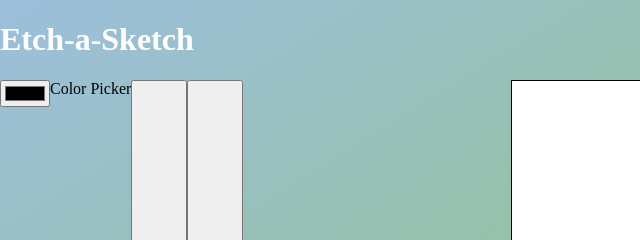
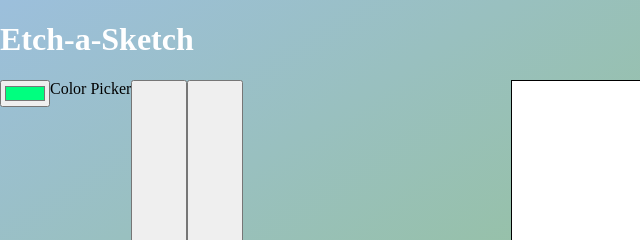
Before and after one commit to latsonj/etch-a-sketch, a plain HTML site: page index.html in a window 1280 px wide. Shown: the top 240 px of the page, 0-640 px from the left. Drawn offline with Linux system fonts and the light colour scheme.

Commit message:
Set default pen color

```diff
--- a/index.html
+++ b/index.html
@@ -15,7 +15,7 @@
     <div class="main-container container section">
 
       <div class="menu menu-list div-item"></div>
-        <input type="color" id="color-picker"><label class="text" for="color-picker">Color Picker</label>
+        <input type="color" id="color-picker" value="#00FF7F"><label class="text" for="color-picker">Color Picker</label>
         <button class="buttons menu-item eraser">Eraser</button>
         <button class="buttons menu-item resize">Resize</button>
 
--- a/main.js
+++ b/main.js
@@ -21,7 +21,7 @@ function createGrid() {
 }
 
 //Add color when mouse hovers
-let penColor = "black";
+let penColor = "#00FF7F";
 
 function drawOnGrid(event) {
   event.target.style.backgroundColor = penColor;
```
